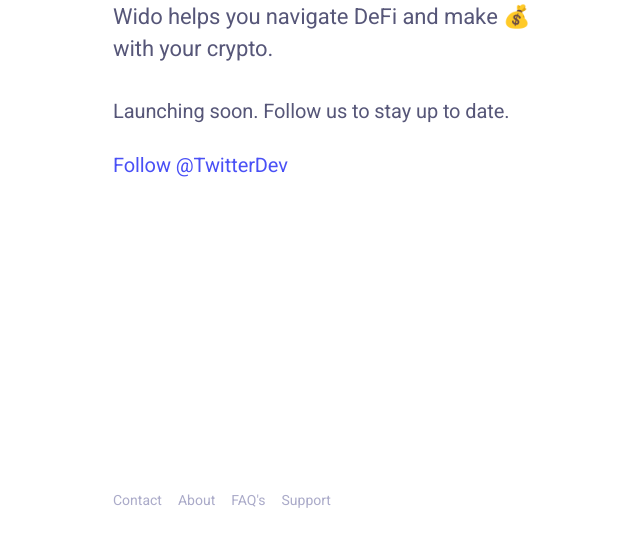
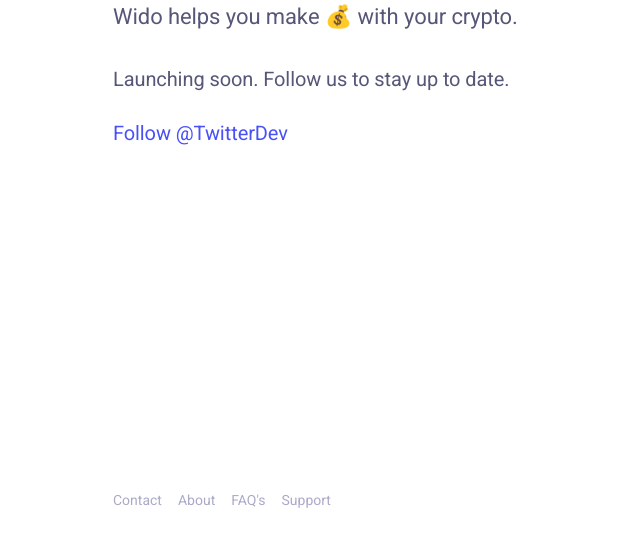
Before and after one commit to widolabs/widolabs.github.io, a website: page index.html in a window 1280 px wide. Shown: the part 265-800 px from the top of the page, without its empty margins (111-751 px from the left). Drawn offline with Linux system fonts and the light colour scheme.

Commit message:
Mission statement update

```diff
--- a/index.html
+++ b/index.html
@@ -27,7 +27,7 @@
       <main class="content-inner">
         <section class="hero">
           <h1 class="hero-title mt-0">Wido</h1>
-          <p class="hero-paragraph">Wido helps you navigate DeFi and make 💰 with your crypto.</p>
+          <p class="hero-paragraph">Wido helps you make 💰 with your crypto.</p>
 
           <p>Launching soon. Follow us to stay up to date.</p>
           <a class="twitter-follow-button"
```
